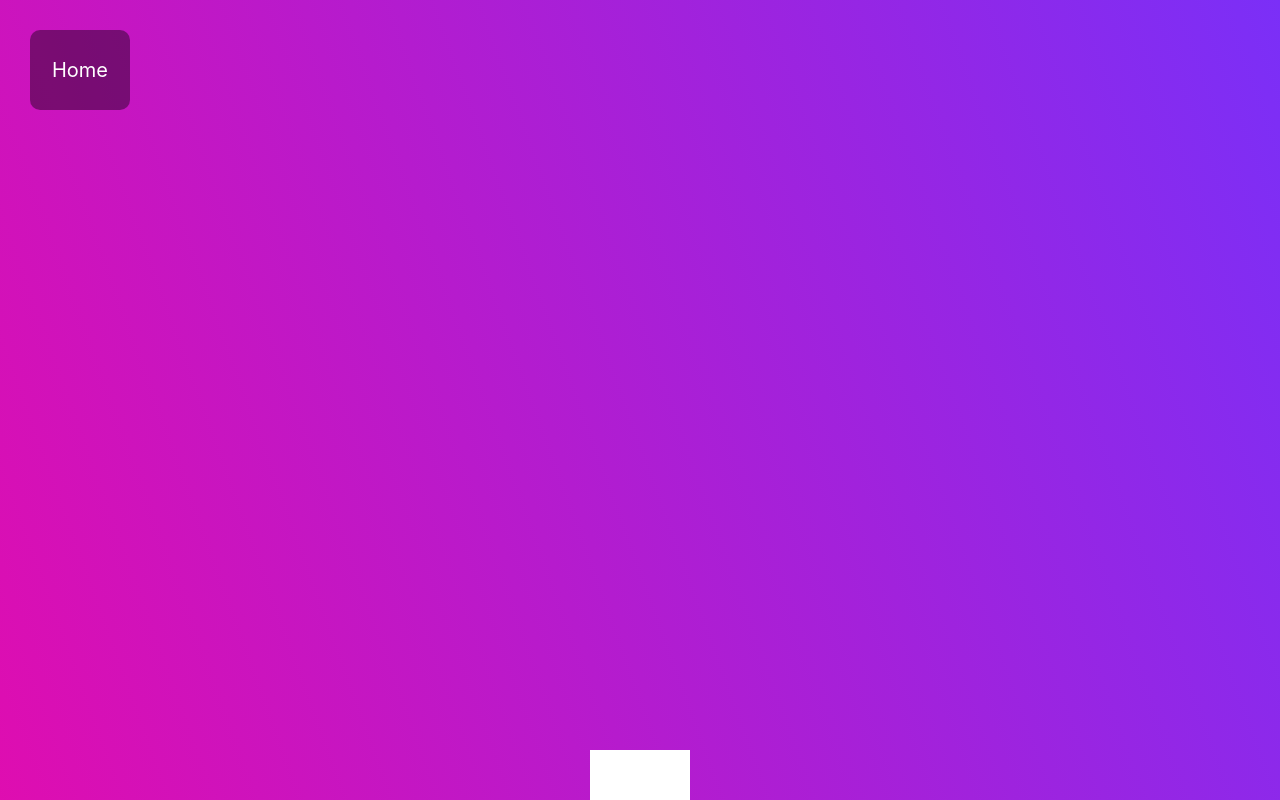
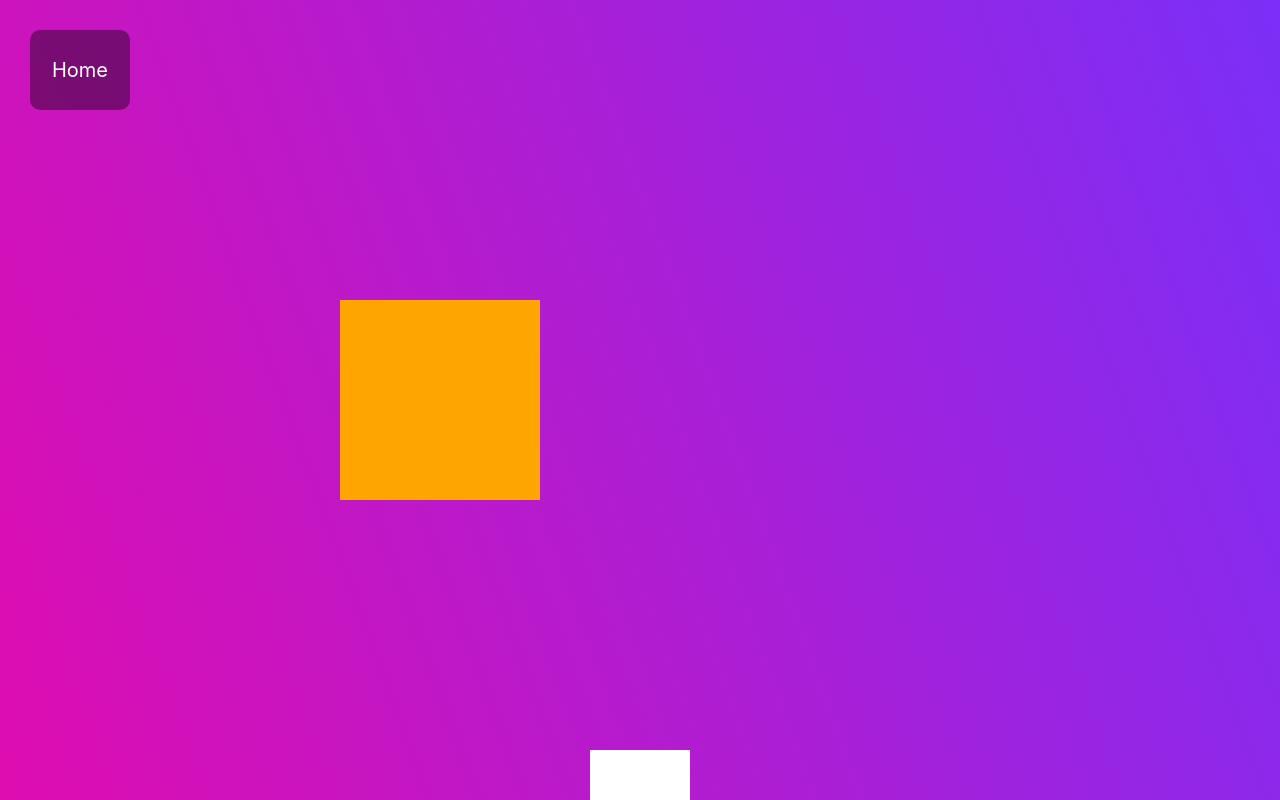
Before and after one commit to UNNEW-main/framer-ex, a React (Create React App) app: page /useViewportScroll in a window 1280 px wide. Shown: the top 800 px of the page. Built offline with nearby package versions, Linux system fonts and the light colour scheme.

Commit message:
UPDATE: useviewportScroll

```diff
--- a/src/App.jsx
+++ b/src/App.jsx
@@ -1,4 +1,4 @@
-import React, { useState } from 'react';
+import React from 'react';
 import {
   BiggerBox,
   HomePage,
@@ -32,9 +32,6 @@ export default App;
 const Section = styled.div`
   display: flex;
   justify-content: center;
-  /*
-  width: 100vw;
-  height: 200vh; */
   background: linear-gradient(250deg, #7b2ff7, #f107a3);
   background-repeat: no-repeat;
 `;
--- a/src/page/useTransform/UseTransform.jsx
+++ b/src/page/useTransform/UseTransform.jsx
@@ -14,7 +14,7 @@ export const UseTransform = () => {
       <Wrapper
         animate={{ x: 300 }}
         style={{ opacity, x }}
-        transition={{ repeat: Infinity }}
+        transition={{ repeat: Infinity, duration: 2 }}
       />
     </Layout>
   );
--- a/src/page/useViewportScroll/UseViewportScroll.jsx
+++ b/src/page/useViewportScroll/UseViewportScroll.jsx
@@ -4,22 +4,36 @@ import styled from 'styled-components';
 import { Layout } from '../../components/Layout';
 
 export const UseViewportScroll = () => {
-  const { scrollY, scrollYProgress } = useViewportScroll();
-  // useTransform(motionValue, from, to);
-  console.log(scrollYProgress);
-  const scale = useTransform(scrollYProgress, [0, 1], [0.5, 1]);
+  const { scrollYProgress } = useViewportScroll();
+  const scale = useTransform(scrollYProgress, [0, 0.5, 1], [0.5, 2, 1]);
+  const x = useTransform(scrollYProgress, [0, 0.5, 1], [-200, 0, 200]);
   return (
     <Layout height={'200vh'}>
       <Wrapper
         style={{
           scale,
-        }}></Wrapper>
+        }}
+      />
+      <Wrapper2
+        style={{
+          x,
+          y: -400,
+        }}
+      />
     </Layout>
   );
 };
 
 const Wrapper = styled(motion.div)`
+  position: absolute;
+
   width: 200px;
   height: 200px;
   background-color: white;
 `;
+const Wrapper2 = styled(motion.div)`
+  position: fixed;
+  width: 200px;
+  height: 200px;
+  background-color: orange;
+`;
```
